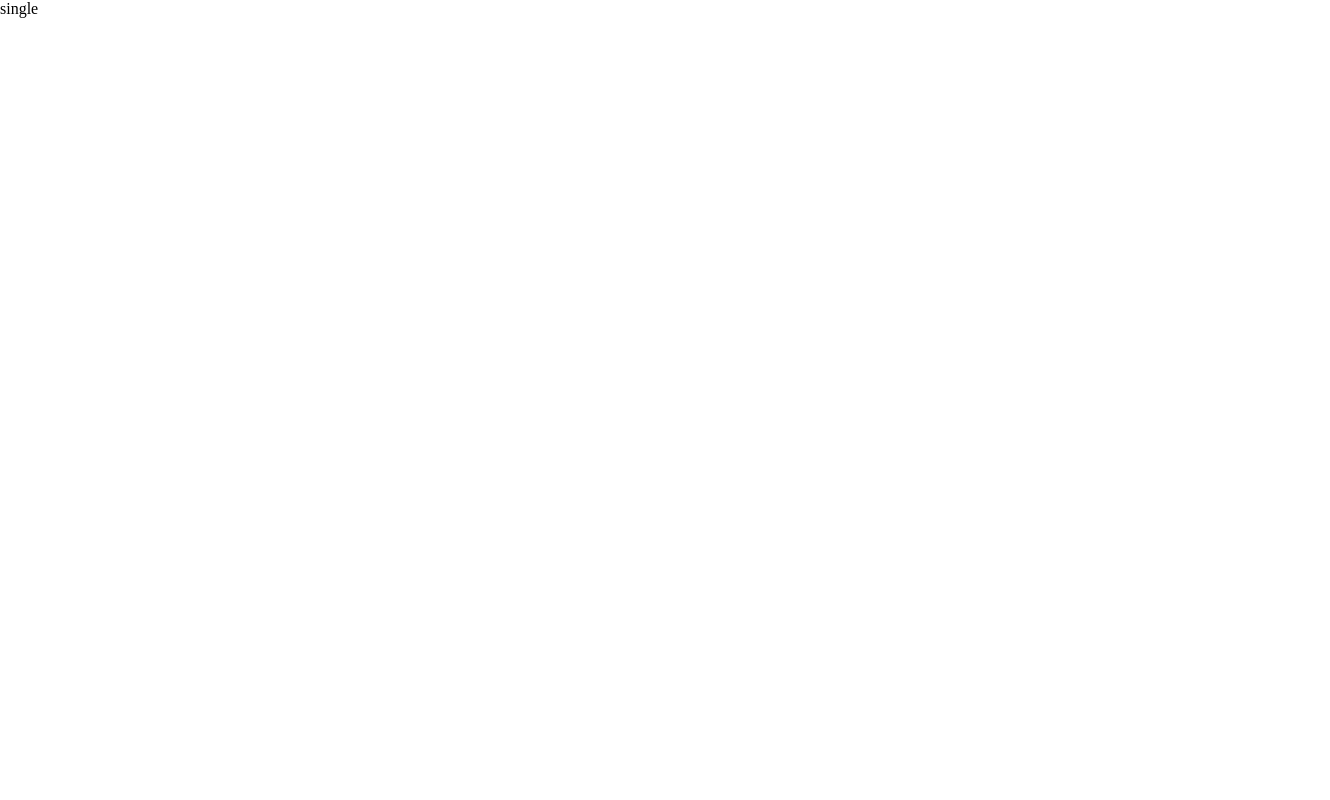
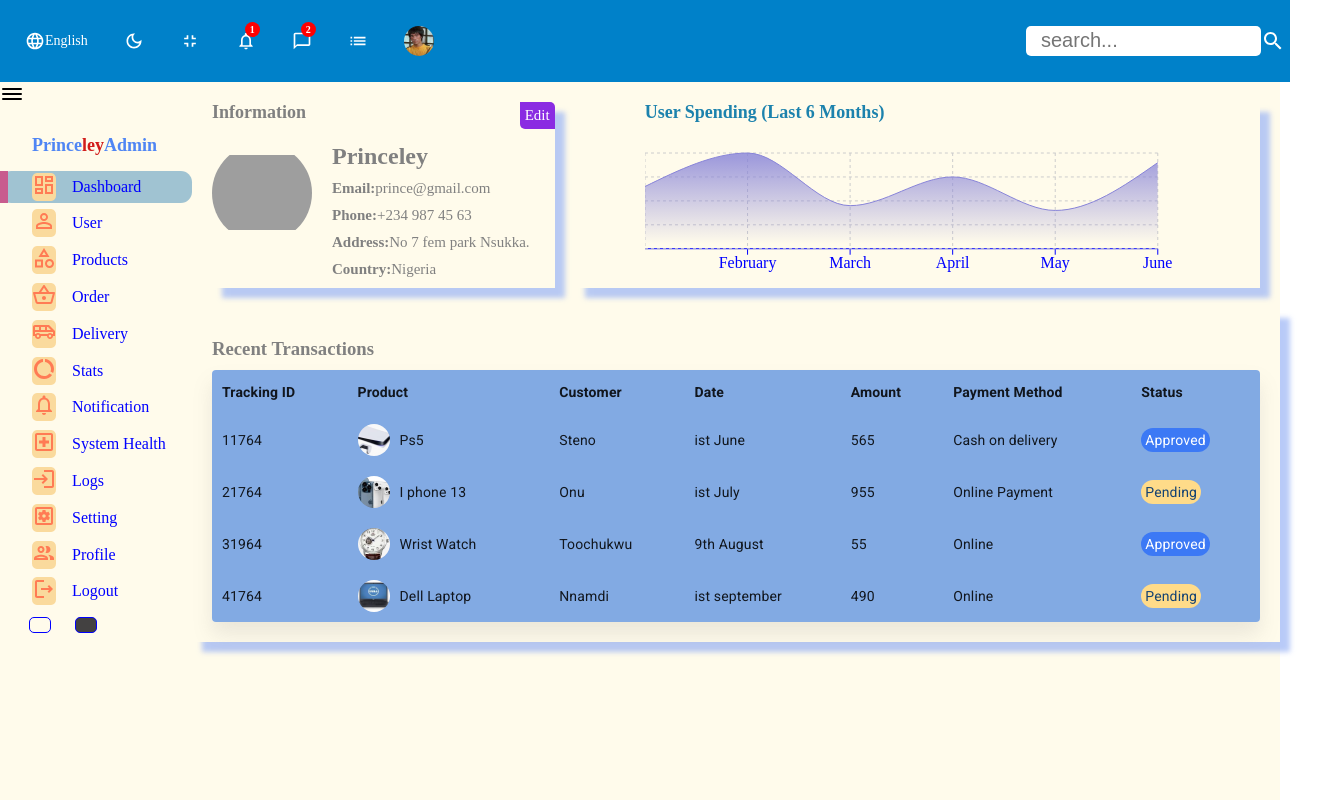
Before and after one commit to steno1/movieResponsivewithNav, a React (Create React App) app: page /users/1 in a window 1280 px wide. Shown: the whole page, 1330 px wide, since content can reach past the window. Built offline with nearby package versions, Linux system fonts and the light colour scheme; grey boxes are pictures that could not be loaded.

Commit message:
updated code

```diff
--- a/src/components/chart/Chart.jsx
+++ b/src/components/chart/Chart.jsx
@@ -17,13 +17,13 @@ const data = [
 
 ];
 
-const Chart=()=>{
+const Chart=({aspect, title})=>{
     return(
         <div className="chart" style={{height:"100%", width:"100%"}}>
         <div  className="second" style={{height:"100%", width:"80%"}}>
         <h4 className="title" style={{color:"#1C82AD"}}>
-        Last 6 Months(Revenue) </h4>
- <ResponsiveContainer width="99%" height={100 }>
+        {title} </h4>
+ <ResponsiveContainer width="99%" aspect={aspect}>
  <AreaChart width={730} height={250} data={data}
   margin={{ top: 10, right: 30, left: 0, bottom: 0 }}>
   <defs>
--- a/src/components/dataTable/DataTable.jsx
+++ b/src/components/dataTable/DataTable.jsx
@@ -2,25 +2,39 @@ import "./datatable.scss"
 import { DataGrid,  } from '@mui/x-data-grid';
 import { UserRows, Usercolumns } from "../../data/Data";
 
-
-
+// actionColumn added here, because i want to reuse the data in
+//in data source excluding actionColumn
+  const actionColumn=[
+    {
+        field:"action", headerName:'Action', width:200,
+        renderCell:()=>{
+            return(
+                <div className="cellAction">
+<div className="viewButton">View</div>
+<div className="DeleteButton">Delete</div>
+                </div>
+            )
+        }
+    }
+  ]
 
 
 
 const DataTable =()=>{
     return(
-        <div className="datatable" >
-        <div style={{ height: 400, width: '100%' }}>
+        <div className="datatables">
+        <div className="datatable">
       <DataGrid
         rows={UserRows}
-        columns={Usercolumns}
+        columns={Usercolumns.concat(actionColumn)}
         pageSize={5}
         rowsPerPageOptions={[5]}
         checkboxSelection
       />
     </div>
+    </div>
 
-        </div>
+
     )
 }
 export default DataTable
--- a/src/components/dataTable/datatable.scss
+++ b/src/components/dataTable/datatable.scss
@@ -1,7 +1,16 @@
+.datatables{
+    text-align: center;
+    padding-left: 20px;
+
+
+
+    width: 100%;
 .datatable{
-    height:500px;
+    height:600px;
     margin-top: 20px;
     padding: 20px;
+    align-items: center;
+    justify-content: center;
     .cellWithImage{
         display: flex;
         align-items: center;
@@ -13,4 +22,27 @@
             margin-right: 20px;
         }
     }
+    .cellAction{
+display: flex;
+align-items: center;
+gap: 15px;
+
+    .DeleteButton{
+        padding: 2px 5px;
+        border-radius: 5px;
+        color: crimson;
+        border: 1px dotted rgba(220, 20, 60, 0.6);
+        cursor: pointer;
+        margin: 4px 0;
+    }
+    .viewButton{
+        padding: 2px 5px;
+        border-radius: 5px;
+        color: darkblue;
+        border: 1px dotted rgba(0,0,139,0.596);
+        cursor: pointer;
+        margin: 4px 0;
+    }
 }
+}
+}
--- a/src/components/rightSide/Rightside.jsx
+++ b/src/components/rightSide/Rightside.jsx
@@ -1,6 +1,6 @@
 import './rightside.scss'
 //import Update from '../update/Update';
-import Customer from '../customerReview/Customer';
+//import Customer from '../customerReview/Customer';
 import Features from '../features/Features';
 import Chart from "../../components/chart/Chart.jsx"
 const Rightside=()=>{
@@ -9,7 +9,9 @@ const Rightside=()=>{
 <div className='items'>
 
 <Features className="features"/>
-<Chart className="chart"/>
+<Chart className="chart" aspect={3 / 1}
+    title="Last 6 Months (Revenue)"
+/>
 
 
 </div>
--- a/src/components/table/Table.jsx
+++ b/src/components/table/Table.jsx
@@ -83,7 +83,7 @@ export default function BasicTable() {
   ]
   return (
     <div className='Table'>
-    <h3>Recent Transactions</h3>
+    <h3 className="heading">Recent Transactions</h3>
     <TableContainer className="table" component={Paper}
      style={{boxShadow:"0px 13px 20px #80808029"}}>
       <Table sx={{ minWidth: 650 }} aria-label="simple table">
--- a/src/components/table/table.scss
+++ b/src/components/table/table.scss
@@ -1,4 +1,9 @@
 .Table{
+    .heading{
+        margin: 10px 0px;
+        color: gray;
+    }
+
     .table{
     .cellwrapper{
         display: flex;
--- a/src/data/Data.js
+++ b/src/data/Data.js
@@ -211,22 +211,22 @@ const makeStyle=(status)=>{
 if(status==="pending"){
     return{
         background:"#FFDB89",
-        padding:"5px",
-        borderRadius:"40%"
+        padding:"2px",
+        borderRadius:"10%"
     }
 
 }
 if (status==="active"){
 return{
     background:"#ABC270",
-    padding:"5px",
-    borderRadius:"40%"
+    padding:"2px",
+    borderRadius:"10%"
 }
 } else{
     return{
         background:"#FDA769",
-        padding:"5px",
-        borderRadius:"40%"
+        padding:"2px",
+        borderRadius:"10%"
     }
 }
 }
@@ -235,7 +235,7 @@ export const Usercolumns=[
     { field: 'id', headerName: 'ID', width: 70 },
     { field: 'user',
      headerName: 'User',
-      width: 200,
+      width: 160,
     renderCell:(params)=>{return(
         <div className="cellWithImage">
 <img className="cellImage" src={params.row.img} alt=''/>
@@ -243,15 +243,15 @@ export const Usercolumns=[
         </div>
     )} },
 
-    { field: 'email', headerName: 'Email', width: 130 },
+    { field: 'email', headerName: 'Email', width: 160 },
 
 
-    { field: 'lastName', headerName: 'Last name', width: 100 },
+    { field: 'lastName', headerName: 'Last name', width: 110 },
     {
         field: 'age',
         headerName: 'Age',
         type: 'number',
-        width: 90,
+        width: 80,
       },
 
     {
@@ -259,7 +259,7 @@ export const Usercolumns=[
       headerName: 'Full name',
       description: 'This column has a value getter and is not sortable.',
       sortable: false,
-      width: 120,
+      width: 140,
       renderCell:(params)=>{
         return(
             <>
@@ -274,8 +274,7 @@ export const Usercolumns=[
     {
         field: 'status',
         headerName: 'Status',
-        type: 'number',
-        width: 160,
+        width: 80,
         renderCell:(params)=>{
             return(
 
--- a/src/pages/new/New.jsx
+++ b/src/pages/new/New.jsx
@@ -1,8 +1,15 @@
 import "./new.scss"
+import Navbar from "../../components/navbar/Navbar";
+import Sidebar from "../../components/sidebar/Sidebar";
 const New=()=>{
     return(
         <div className="new">
-            new
+            <Navbar/>
+        <div className='homeGlass'>
+
+    <Sidebar/>
+
+    </div>
         </div>
     )
 }
--- a/src/pages/new/new.scss
+++ b/src/pages/new/new.scss
@@ -0,0 +1,38 @@
+.new{
+    width: 100vw;
+    height: 100vh;
+    display: flex;
+    flex-direction: column;
+    background-color: #fffbeb;
+    justify-content: center;
+
+    }
+
+
+    .newGlass{
+      background-color: #fffbeb;
+      display: grid;
+      height: 100vh;
+      width: 100vw;
+      //overflow: hidden;
+      grid-template-columns: 10rem auto 25rem;
+
+    }
+    //Tablet responsiveness
+    @media screen and (max-width:1200px) {
+     .newGlass{
+
+      display: grid;
+      grid-template-columns: 10% 50% auto;
+      overflow-y: scroll;
+     }
+    }
+    //mobile responsiveness
+    @media screen and (max-width:768px) {
+      .newGlass{
+
+        grid-template-columns: 1fr;
+
+      }
+
+  }
--- a/src/pages/single/Single.jsx
+++ b/src/pages/single/Single.jsx
@@ -1,8 +1,71 @@
 import "./single.scss"
+import Navbar from "../../components/navbar/Navbar";
+import Sidebar from "../../components/sidebar/Sidebar";
+import Chart from "../../components/chart/Chart";
+import Table from "../../components/table/Table.jsx"
 const Single=()=>{
     return(
         <div className="single">
-            single
+        <Navbar/>
+            <div className="singleGlass">
+            <Sidebar/>
+<div className="general">
+<div className="info">
+    <div className="top">
+    <div className="left">
+    <div className="editButton">Edit</div>
+<h1 className="title">Information</h1>
+<div className="item">
+        <img className="itemImg" src="https://encrypted-tbn0.gstatic.com/images?q=tbn:ANd9GcTl6-TpYW0HV46SV8TVjxJhDyUhqwcGPHh4uw&usqp=CAU" alt=""/>
+    <div className='details'>
+        <h2 className="itemTitle"> Princeley </h2>
+        <div className="detailItem">
+        <span className="itemKey">Email:</span>
+        <span className="itemValue">prince@gmail.com</span>
+
+        </div>
+
+        <div className="detailItem">
+        <span className="itemKey">Phone:</span>
+        <span className="itemValue">+234 987 45 63</span>
+
+        </div>
+
+        <div className="detailItem">
+        <span className="itemKey">Address:</span>
+        <span className="itemValue">No 7 fem park Nsukka.</span>
+
+
+        </div>
+
+        <div className="detailItem">
+        <span className="itemKey">Country:</span>
+        <span className="itemValue">Nigeria</span>
+
+        </div>
+    </div>
+    </div>
+    </div>
+
+    <div className="right">
+<Chart aspect={4 / 1}
+    title=" User Spending (Last 6 Months)"
+/>
+    </div>
+    </div>
+    <div className="bottom">
+    <Table/>
+    </div>
+
+</div>
+
+<div>
+
+</div>
+</div>
+
+
+            </div>
         </div>
     )
 }
--- a/src/pages/single/single.scss
+++ b/src/pages/single/single.scss
@@ -0,0 +1,132 @@
+.single{
+    width: 100vw;
+    height: 100vh;
+    display: flex;
+    flex-direction: column;
+    background-color: #fffbeb;
+    justify-content: center;
+
+    }
+
+
+    .singleGlass{
+      background-color: #fffbeb;
+
+      display: grid;
+      height: 100vh;
+      width: 100vw;
+      //overflow: hidden;
+      grid-template-columns: 12rem auto ;
+      .general{
+       .info{
+
+
+        .top{
+            padding:20px;
+            display:flex;
+            gap: 20px;
+            .left{
+                position: relative;
+                flex:1;
+                box-shadow: 10px 10px 5px 0px rgba(165, 187, 245, 0.75);
+-webkit-box-shadow: 10px 10px 5px 0px rgba(161, 185, 246, 0.75);
+-moz-box-shadow: 10px 10px 5px 0px rgba(178, 194, 236, 0.75);
+.editButton{
+    position: absolute;
+    top: 0;
+    right: 0;
+    padding: 5px;
+    font-size: 15px;
+    color:white;
+    background-color: blueviolet;
+    cursor: pointer;
+    border-radius: 0 5px 0 5px;
+}
+.item{
+    display: flex;
+    gap:20px;
+    .itemImg{
+        width:100px;
+        height:100px;
+        border-radius: 50%;
+        object-fit:contain;
+
+    }
+    .details{
+        .itemTitle{
+          margin-bottom: 10px;
+          color: gray;
+
+        }
+        .detailItem{
+            margin-bottom: 10px;
+            font-size: 15px;
+            .itemKey{
+                font-weight: bold;
+                color: gray;
+            }
+            .itemValue{
+                font-weight: 300;
+                color: gray;
+                margin-right: 5px;
+            }
+
+        }
+      }
+
+}
+            }
+            .right{
+                position: relative;
+
+                flex: 2;
+                box-shadow: 10px 10px 5px 0px rgba(165, 187, 245, 0.75);
+-webkit-box-shadow: 10px 10px 5px 0px rgba(161, 185, 246, 0.75);
+-moz-box-shadow: 10px 10px 5px 0px rgba(178, 194, 236, 0.75);
+.chart{
+
+    width: 100% !important;
+    height: 100% !important;
+    justify-content: center !important;
+    align-items: center !important;
+    left: 70px;
+    position: absolute;
+
+
+
+}
+
+            }
+        }
+        .bottom{
+            padding: 20px;
+            box-shadow: 10px 10px 5px 0px rgba(165, 187, 245, 0.75);
+-webkit-box-shadow: 10px 10px 5px 0px rgba(161, 185, 246, 0.75);
+-moz-box-shadow: 10px 10px 5px 0px rgba(178, 194, 236, 0.75);
+        }
+       }
+      }
+      .title{
+        font-size: 18px;
+        color: gray;
+        margin-bottom: 20px;
+      }
+    }
+    //Tablet responsiveness
+    @media screen and (max-width:1200px) {
+     .singleGlass{
+
+      display: grid;
+      grid-template-columns: 10% 50% auto;
+      overflow-y: scroll;
+     }
+    }
+    //mobile responsiveness
+    @media screen and (max-width:768px) {
+      .singleGlass{
+
+        grid-template-columns: 1fr;
+
+      }
+
+  }
```
